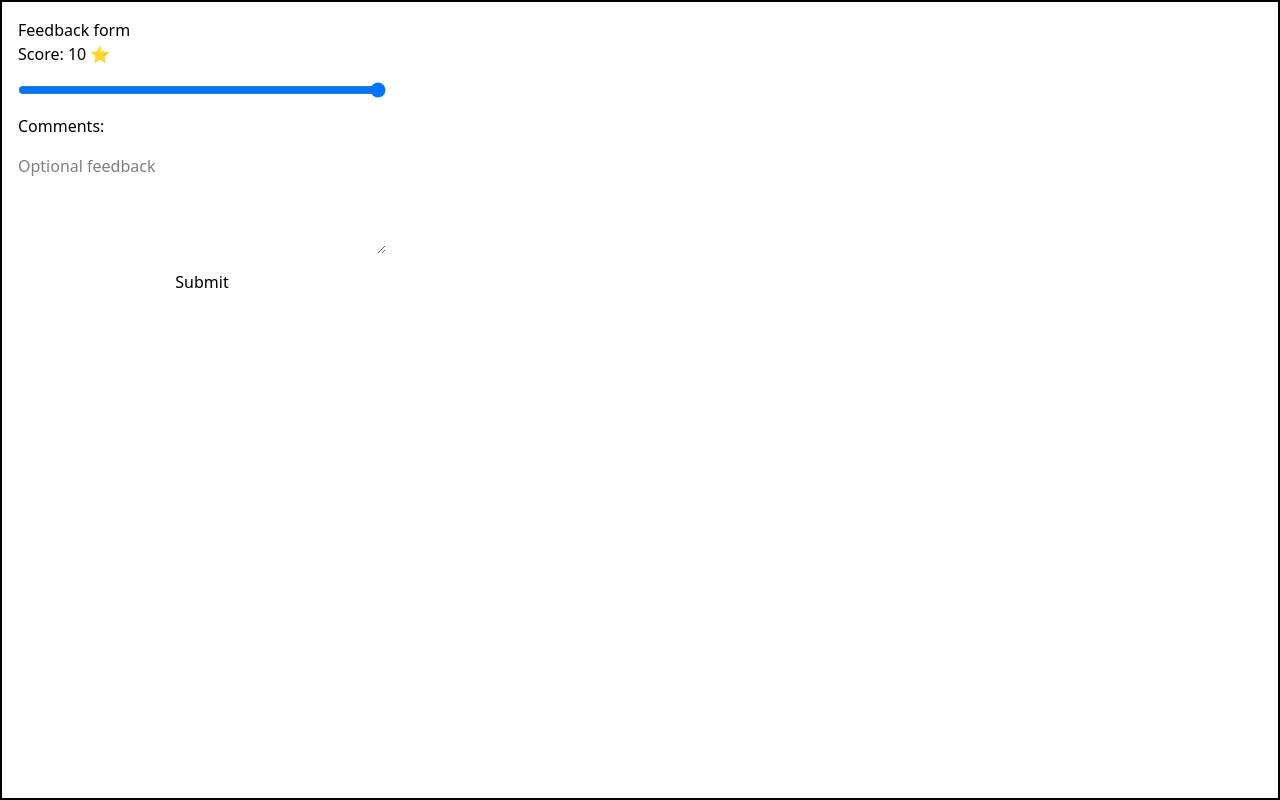
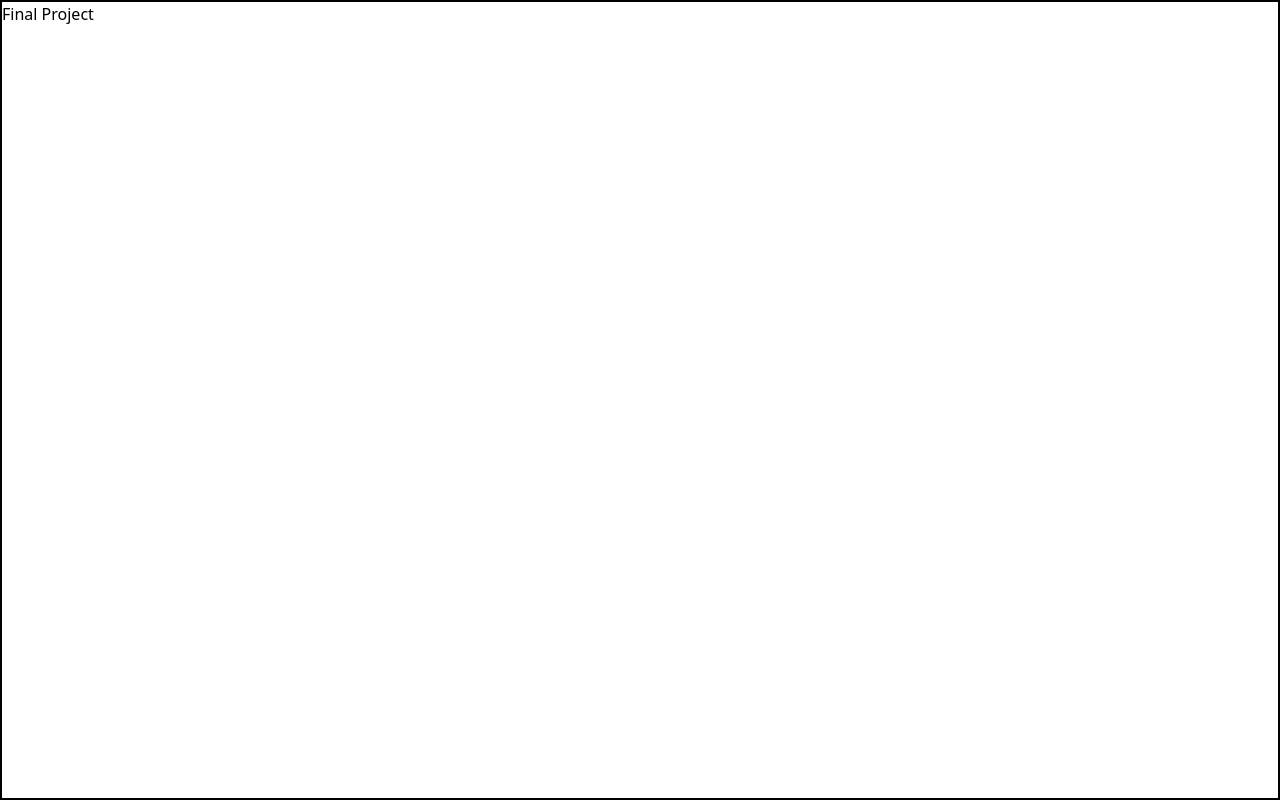
Before and after one commit to Rustemov02/Coursera---Advanced-React-Course, a React (Vite) app: page / in a window 1280 px wide. Built offline with nearby package versions, Linux system fonts and the light colour scheme.

Commit message:
started Final project on Coursera

```diff
--- a/src/App.tsx
+++ b/src/App.tsx
@@ -17,6 +17,7 @@ import HOCforCursorPosition from "./Exercises/HOCforCursorPosition";
 import RenderProps from "./RenderProps";
 import ScrollerPositionWithRenderProps from "./Exercises/ScrollerPositionWithRenderProps";
 import TestScenarios from "./Exercises/TestScenariosForFeedBackForm";
+import Final from "./FINAL PROJECT/Final";
 
 function App() {
   return (
@@ -36,7 +37,8 @@ function App() {
         {/* <HOCforCursorPosition /> */}
         {/* <RenderProps/> */}
         {/* <ScrollerPositionWithRenderProps /> */}
-        <TestScenarios />
+        {/* <TestScenarios /> */}
+        <Final />
       </ThemeProvider>
     </div>
   );
--- /dev/null
+++ b/src/FINAL PROJECT/Final.tsx
@@ -0,0 +1,5 @@
+const Final = () => {
+  return <>Final Project</>;
+};
+
+export default Final;
```
